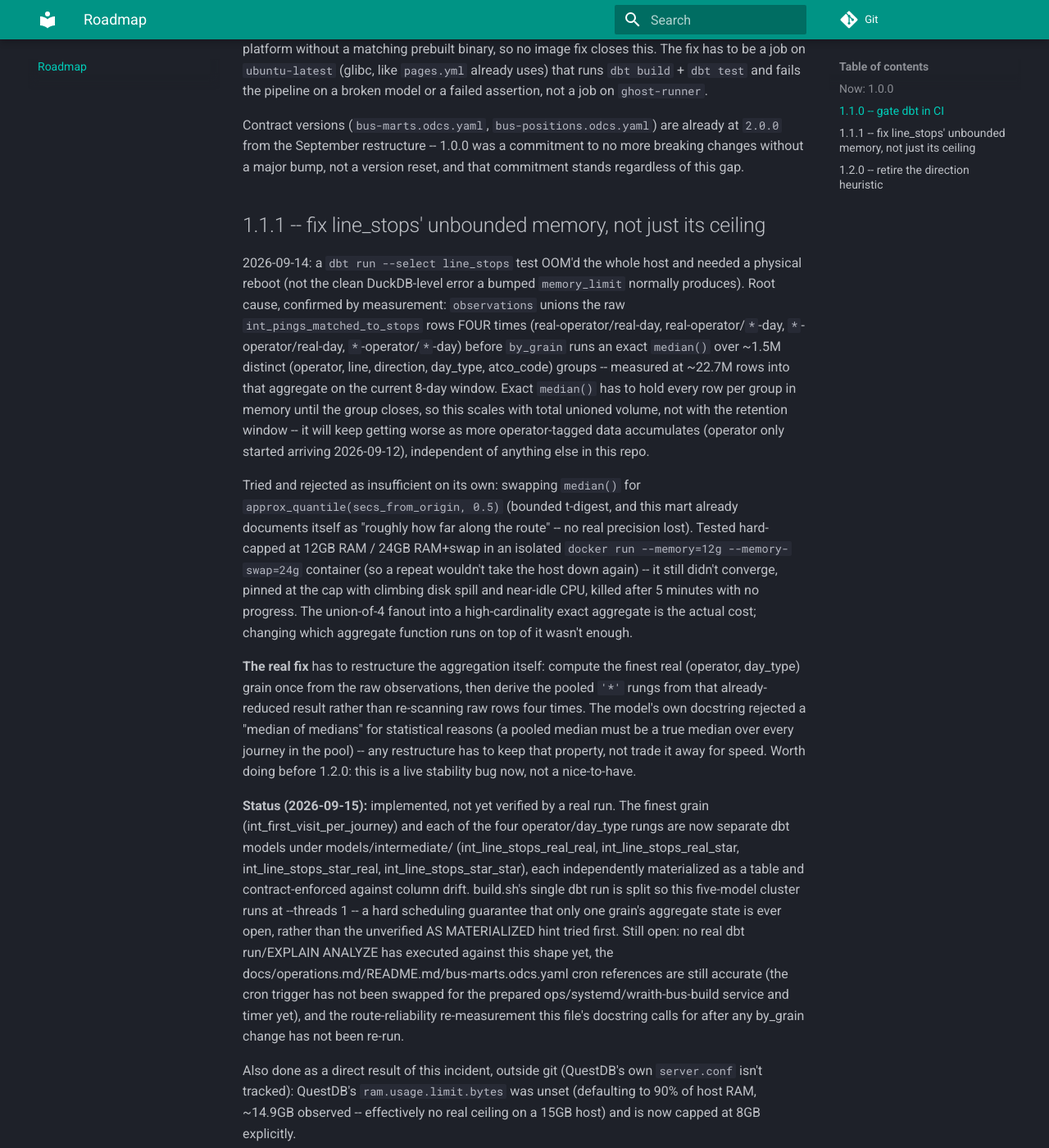
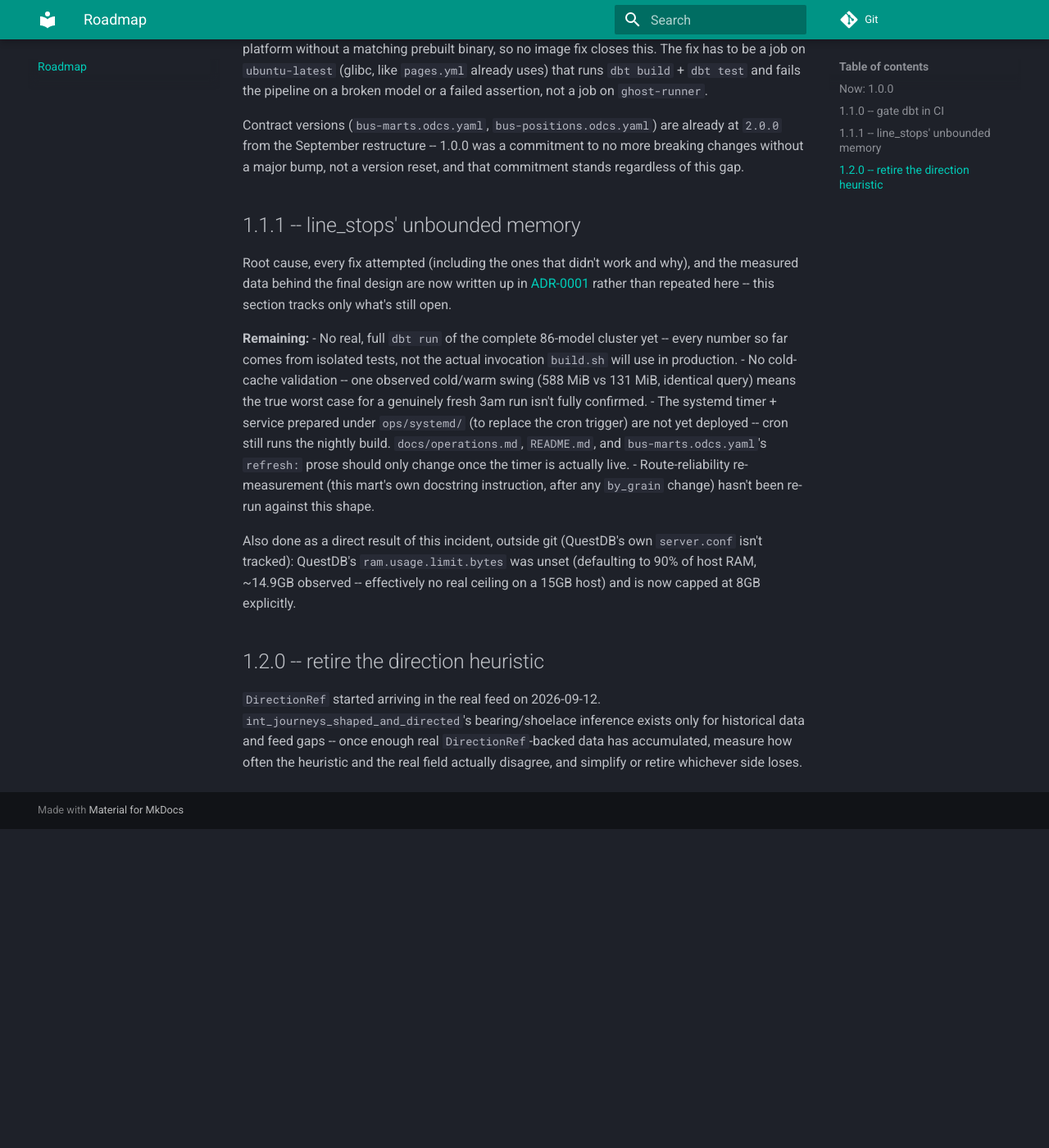
Before and after one commit to wraith-proxy/wraith-bus-ingestor, an MkDocs documentation site: the page built from docs/ROADMAP.md, in a window 1280 px wide and 1400 px high, scrolled down 1492 px. Shown: the whole window at 82% size. Built offline with MkDocs 1.6.1 and Material for MkDocs 9.7.7, drawn with Linux system fonts in a browser that asks for light colours; after the commit the page ends 2503 px from its top, so only the background shows below that.

Commit message:
:memo: fix/TJP-14094: roadmap -- 1.1.1 points to ADR-0001, keeps the punch list
The full incident writeup (root cause, rejected fixes, measured data) now
lives in docs/adr/0001-line-stops-memory-and-batching.md. This section
would otherwise drift out of sync with the ADR as a second copy of the
same history -- shrunk to a pointer plus the same 4 remaining open items,
which is what's actually still actionable here.

```diff
--- a/docs/ROADMAP.md
+++ b/docs/ROADMAP.md
@@ -75,57 +75,27 @@ already at `2.0.0` from the September restructure -- 1.0.0 was a
 commitment to no more breaking changes without a major bump, not a
 version reset, and that commitment stands regardless of this gap.
 
-## 1.1.1 -- fix line_stops' unbounded memory, not just its ceiling
+## 1.1.1 -- line_stops' unbounded memory
 
-2026-09-14: a `dbt run --select line_stops` test OOM'd the whole host and
-needed a physical reboot (not the clean DuckDB-level error a bumped
-`memory_limit` normally produces). Root cause, confirmed by measurement:
-`observations` unions the raw `int_pings_matched_to_stops` rows FOUR times
-(real-operator/real-day, real-operator/`*`-day, `*`-operator/real-day,
-`*`-operator/`*`-day) before `by_grain` runs an exact `median()` over
-~1.5M distinct (operator, line, direction, day_type, atco_code) groups --
-measured at ~22.7M rows into that aggregate on the current 8-day window.
-Exact `median()` has to hold every row per group in memory until the group
-closes, so this scales with total unioned volume, not with the retention
-window -- it will keep getting worse as more operator-tagged data
-accumulates (operator only started arriving 2026-09-12), independent of
-anything else in this repo.
+Root cause, every fix attempted (including the ones that didn't work and
+why), and the measured data behind the final design are now written up in
+[ADR-0001](adr/0001-line-stops-memory-and-batching.md) rather than
+repeated here -- this section tracks only what's still open.
 
-Tried and rejected as insufficient on its own: swapping `median()` for
-`approx_quantile(secs_from_origin, 0.5)` (bounded t-digest, and this mart
-already documents itself as "roughly how far along the route" -- no real
-precision lost). Tested hard-capped at 12GB RAM / 24GB RAM+swap in an
-isolated `docker run --memory=12g --memory-swap=24g` container (so a
-repeat wouldn't take the host down again) -- it still didn't converge,
-pinned at the cap with climbing disk spill and near-idle CPU, killed after
-5 minutes with no progress. The union-of-4 fanout into a high-cardinality
-exact aggregate is the actual cost; changing which aggregate function runs
-on top of it wasn't enough.
-
-**The real fix** has to restructure the aggregation itself: compute the
-finest real (operator, day_type) grain once from the raw observations,
-then derive the pooled `'*'` rungs from that already-reduced result rather
-than re-scanning raw rows four times. The model's own docstring rejected a
-"median of medians" for statistical reasons (a pooled median must be a
-true median over every journey in the pool) -- any restructure has to
-keep that property, not trade it away for speed. Worth doing before
-1.2.0: this is a live stability bug now, not a nice-to-have.
-
-**Status (2026-09-15):** implemented, not yet verified by a real run. The
-finest grain (int_first_visit_per_journey) and each of the four
-operator/day_type rungs are now separate dbt models under
-models/intermediate/ (int_line_stops_real_real, int_line_stops_real_star,
-int_line_stops_star_real, int_line_stops_star_star), each independently
-materialized as a table and contract-enforced against column drift.
-build.sh's single dbt run is split so this five-model cluster runs at
---threads 1 -- a hard scheduling guarantee that only one grain's aggregate
-state is ever open, rather than the unverified AS MATERIALIZED hint tried
-first. Still open: no real dbt run/EXPLAIN ANALYZE has executed against
-this shape yet, the docs/operations.md/README.md/bus-marts.odcs.yaml cron
-references are still accurate (the cron trigger has not been swapped for
-the prepared ops/systemd/wraith-bus-build service and timer yet), and the
-route-reliability re-measurement this file's docstring calls for after any
-by_grain change has not been re-run.
+**Remaining:**
+- No real, full `dbt run` of the complete 86-model cluster yet -- every
+  number so far comes from isolated tests, not the actual invocation
+  `build.sh` will use in production.
+- No cold-cache validation -- one observed cold/warm swing (588 MiB vs
+  131 MiB, identical query) means the true worst case for a genuinely
+  fresh 3am run isn't fully confirmed.
+- The systemd timer + service prepared under `ops/systemd/` (to replace
+  the cron trigger) are not yet deployed -- cron still runs the nightly
+  build. `docs/operations.md`, `README.md`, and
+  `bus-marts.odcs.yaml`'s `refresh:` prose should only change once the
+  timer is actually live.
+- Route-reliability re-measurement (this mart's own docstring instruction,
+  after any `by_grain` change) hasn't been re-run against this shape.
 
 Also done as a direct result of this incident, outside git (QuestDB's own
 `server.conf` isn't tracked): QuestDB's `ram.usage.limit.bytes` was
```
